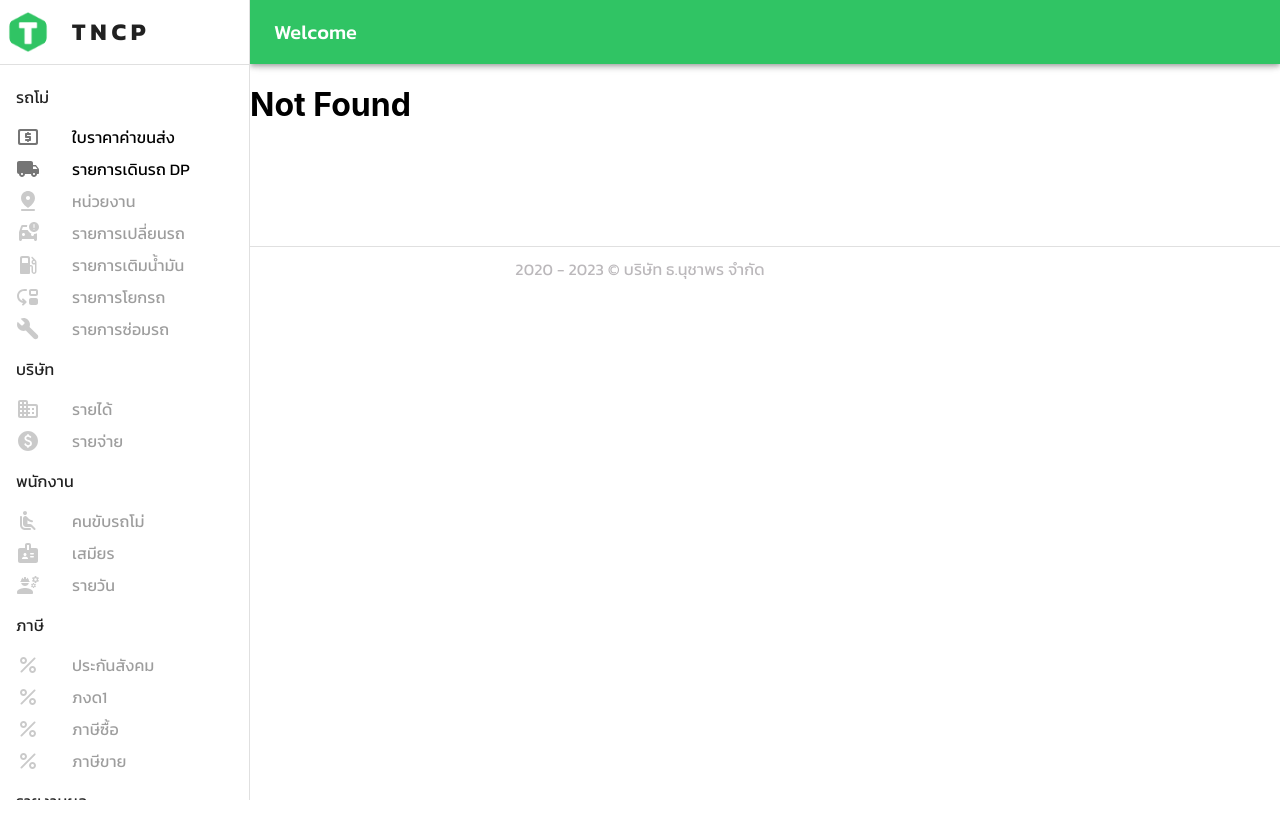
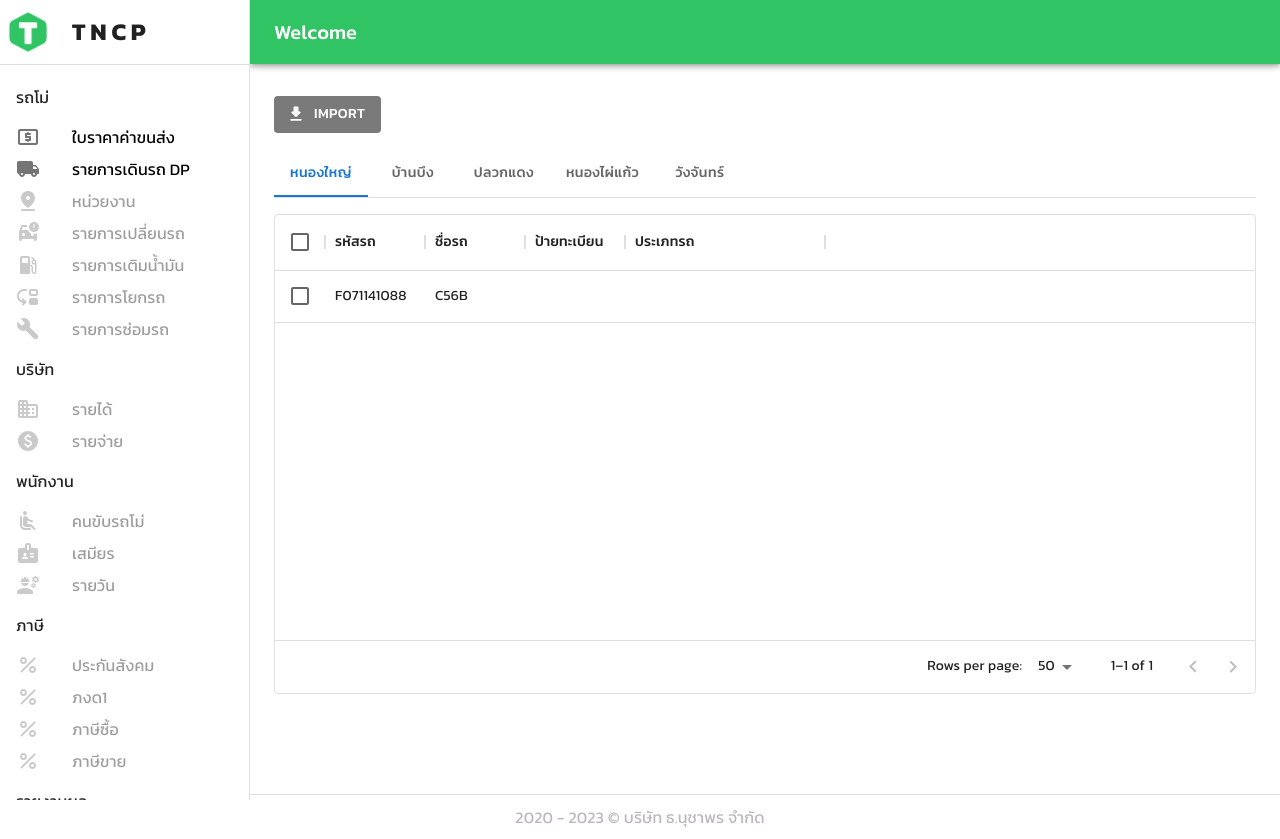
Before and after one commit to pruekk/truck-manager-frontend, a React (Create React App) app: page /car-information in a window 1280 px wide. Before the commit the page ends 800 px from the top, so only its background shows below. Built offline with nearby package versions, Linux system fonts and the light colour scheme.

Commit message:
Create car info page and table / add car info page to navbar

```diff
--- a/src/App.js
+++ b/src/App.js
@@ -12,6 +12,7 @@ import HomePage from "./components/homepage/HomePage";
 import Footer from "./components/footer/Footer";
 import TransportPricePage from "./components/transportPricePage/TransportPricePage";
 import DPSchedulePage from "./components/dp/DPSchedulePage";
+import CarInformationPage from "./components/carInformation/CarInformationPage";
 
 //Others
 export const drawerWidth = 250;
@@ -25,6 +26,7 @@ const App = () => {
     { path: "/", element: <HomePage /> },
     { path: "/transport-price", element: <TransportPricePage /> },
     { path: "/dp-schedule", element: <DPSchedulePage /> },
+    { path: "/car-information", element: <CarInformationPage /> },
     { path: "*", element: <NotFound /> }
   ]);
   return routes;
--- /dev/null
+++ b/src/components/carInformation/CarInformationPage.jsx
@@ -0,0 +1,213 @@
+import React from "react";
+import CarInformationTable from "./tables/CarInformationTable";
+import * as XLSX from 'xlsx';
+
+//Material UI
+import Button from "@mui/material/Button";
+import Container from "@mui/material/Container";
+import Grid from "@mui/material/Grid";
+import Box from '@mui/material/Box';
+import Tabs from '@mui/material/Tabs';
+import Tab from '@mui/material/Tab';
+
+//Icons
+import FileDownloadRoundedIcon from '@mui/icons-material/FileDownloadRounded';
+
+//Functions
+
+//Constatns
+import * as FactoryConstants from "../../constants/FactoryConstants";
+
+export default function CarInformationPage() {
+  const [dataRows, setDataRows] = React.useState([]);
+  const [confirmedDataRows, setConfirmedDataRows] = React.useState([{
+    "id": "F071141088",
+    "date": "01/12/2022",
+    "time": "00:41:00",
+    "destination": "FCโรงพยาบาลกรุงเทพปล",
+    "distance": 0,
+    "code": 1,
+    "amount": "6.00",
+    "price": "0.00",
+    "oil": 0,
+    "car": "C56B",
+    "driver": "",
+    "status": "Accepted",
+    "duplicated": false
+  }]);
+
+  const dpStatus = (status) => {
+    switch (status) {
+      case "A":
+        return "Accepted";
+      case "C":
+        return "Canceled";
+      case "S":
+        return "Spoiled";
+      default:
+        return "Error";
+    }
+  }
+
+  const clearFileCache = (event) => {
+    event.target.value = null;
+    setDataRows([]);
+  }
+
+  const handleUploadExcel = (e) => {
+    e.preventDefault();
+    // Upload file by file to prevent human error
+    const files = e.target.files, f = files[0];
+    const reader = new FileReader();
+
+    reader.onprogress = function (e) {
+      const progress = (e.loaded / e.total) * 100;
+      console.log(`Upload progress: ${progress}%`);
+    };
+
+    reader.onload = function (e) {
+      const data = e.target.result;
+      const readedData = XLSX.read(data, { type: 'binary' });
+      const allSheetData = [];
+
+      for (const sheetName of readedData.SheetNames) {
+        const ws = readedData.Sheets[sheetName];
+        const dataParse = XLSX.utils.sheet_to_json(ws, { header: 1 });
+
+        if (dataParse.length !== 0) {
+          allSheetData.push(...prepareDataForTable(dataParse));
+        }
+      }
+
+      handleOpenDialog();
+      setDataRows([...dataRows, ...allSheetData]);
+    };
+
+    reader.readAsBinaryString(f)
+  }
+
+  const convertToTimeFormat = (num) => {
+    var hours = Math.floor(num * 24);
+    var minutes = Math.floor((num * 24 - hours) * 60);
+    var seconds = Math.round((((num * 24 - hours) * 60) - minutes) * 60);
+    return hours.toString().padStart(2, '0') + ':' + minutes.toString().padStart(2, '0') + ':' + seconds.toString().padStart(2, '0');
+  }
+
+  const prepareDataForTable = (data) => {
+    const dbList = []
+    const factoryCode = data[2][0].split(' ')[1];
+    const rowCode = `${factoryCode.slice(0, 1)}${factoryCode.substr(2)}`
+    const date = data[1][0].split(':')[1].trim().replace(/-/g, '/');
+    const price = 0;
+
+    // Start from row 8 in Excel
+    data.slice(7).map((row) => {
+      if (row[0]?.includes(rowCode)) {
+        dbList.push({
+          "id": row[0],
+          "date": date,
+          "time": convertToTimeFormat(row[5]),
+          "destination": row[3],
+          "distance": 0,
+          "code": row[7],
+          "amount": row[9].toFixed(2),
+          "price": price.toFixed(2),
+          "oil": 0,
+          "car": row[4],
+          "driver": "",
+          "status": dpStatus(row[10].trim()),
+          "duplicated": confirmedDataRows.some(list => list.id === row[0])
+        });
+      }
+      return dbList;
+    });
+
+    // return dbList to handleUploadExcel
+    return dbList;
+  }
+
+  const [isOpenDialog, setIsOpenDialog] = React.useState(false);
+  const handleOpenDialog = () => {
+    setIsOpenDialog(true);
+  };
+
+  const handleCloseDialog = () => {
+    setIsOpenDialog(false);
+  };
+
+  const handleConfirmImportedData = (dataRows) => {
+    const allRows = confirmedDataRows.concat(dataRows);
+    setConfirmedDataRows(allRows);
+    handleCloseDialog();
+  };
+
+
+  const [tabIndex, setTabIndex] = React.useState(0);
+  const handleChangeTabs = (event, newTabIndex) => {
+    setTabIndex(newTabIndex);
+  };
+
+  return (
+    <Container sx={{ paddingTop: "2rem" }} maxWidth="xl">
+      <Grid container spacing={2}>
+        <Grid item xs={12}>
+          <Grid container spacing={1}>
+            {/*<Grid item>
+              <Button
+                disableElevation
+                variant="contained"
+                startIcon={<AddCircleRoundedIcon />}
+                sx={{
+                  backgroundColor: "#419b45",
+                  "&:hover": {
+                    backgroundColor: "#94da98",
+                  },
+                }}
+              >
+                Add
+              </Button>
+              </Grid>*/}
+            <Grid item>
+              <Button
+                disableElevation
+                variant="contained"
+                component="label"
+                startIcon={<FileDownloadRoundedIcon />}
+                sx={{
+                  backgroundColor: "#7b7a7a",
+                  "&:hover": {
+                    backgroundColor: "#c8cccc",
+                  },
+                }}
+              >
+                Import
+                <input
+                  hidden
+                  multiple
+                  accept=".csv, application/vnd.openxmlformats-officedocument.spreadsheetml.sheet, application/vnd.ms-excel"
+                  type="file"
+                  onChange={handleUploadExcel}
+                  onClick={clearFileCache} //Clear cache
+                />
+              </Button>
+            </Grid>
+          </Grid>
+        </Grid>
+
+        <Grid item xs={12}>
+          <Box sx={{ borderBottom: 1, borderColor: 'divider' }}>
+            <Tabs value={tabIndex} onChange={handleChangeTabs}>
+              {FactoryConstants.factories.map((factory) =>
+                <Tab key={factory.name} label={factory.name} />
+              )}
+            </Tabs>
+          </Box>
+        </Grid>
+
+        <Grid item xs={12}>
+          <CarInformationTable dataRows={confirmedDataRows} />
+        </Grid>
+      </Grid>
+    </Container>
+  );
+}
--- /dev/null
+++ b/src/components/carInformation/tables/CarInformationTable.jsx
@@ -0,0 +1,57 @@
+import React from "react";
+
+//Material UI
+import Box from '@mui/material/Box';
+import { DataGrid } from '@mui/x-data-grid';
+
+const columnsSize = {
+    small: 90,
+    medium: 100,
+    large: 200
+};
+
+export const columns = [
+    { field: 'id', headerName: 'รหัสรถ', minWidth: columnsSize.medium },
+    { field: 'car', headerName: 'ชื่อรถ', minWidth: columnsSize.medium },
+    { field: 'license', headerName: 'ป้ายทะเบียน', minWidth: columnsSize.small },
+    { field: 'type', headerName: 'ประเภทรถ', minWidth: columnsSize.large },
+];
+
+export default function CarInformationTable(props) {
+    const [pageSize, setPageSize] = React.useState(50);
+    return (
+        <div>
+            <Box sx={{
+                height: '30rem',
+                width: '100%',
+                '& .row-theme--Accepted': {
+                    bgcolor: 'white',
+                },
+                '& .row-theme--Canceled': {
+                    bgcolor: 'rgb(61,178,202)',
+                    '&:hover': {
+                        bgcolor: 'rgb(41,158,182)!important',
+                    },
+                },
+                '& .row-theme--Spoiled': {
+                    bgcolor: 'rgb(247,146,86)',
+                    '&:hover': {
+                        bgcolor: 'rgb(227,126,66)!important',
+                    },
+                },
+            }}>
+                <DataGrid
+                    rows={props.dataRows}
+                    columns={columns}
+                    pageSize={pageSize}
+                    onPageSizeChange={(newPageSize) => setPageSize(newPageSize)}
+                    rowsPerPageOptions={[25, 50, 100]}
+                    checkboxSelection
+                    disableSelectionOnClick
+                    experimentalFeatures={{ newEditingApi: true }}
+                    getRowClassName={(params) => `row-theme--${params.row.status}`}
+                />
+            </Box>
+        </div>
+    );
+}
--- a/src/constants/NavigationBarConstants.js
+++ b/src/constants/NavigationBarConstants.js
@@ -225,8 +225,8 @@ export const menus = [
     sub: [
       {
         name: "ข้อมูลรถโม่",
-        url: "/",
-        isAvailable: false,
+        url: "/car-information",
+        isAvailable: true,
         icon: <LocalShippingRoundedIcon />
       },
       {
```
